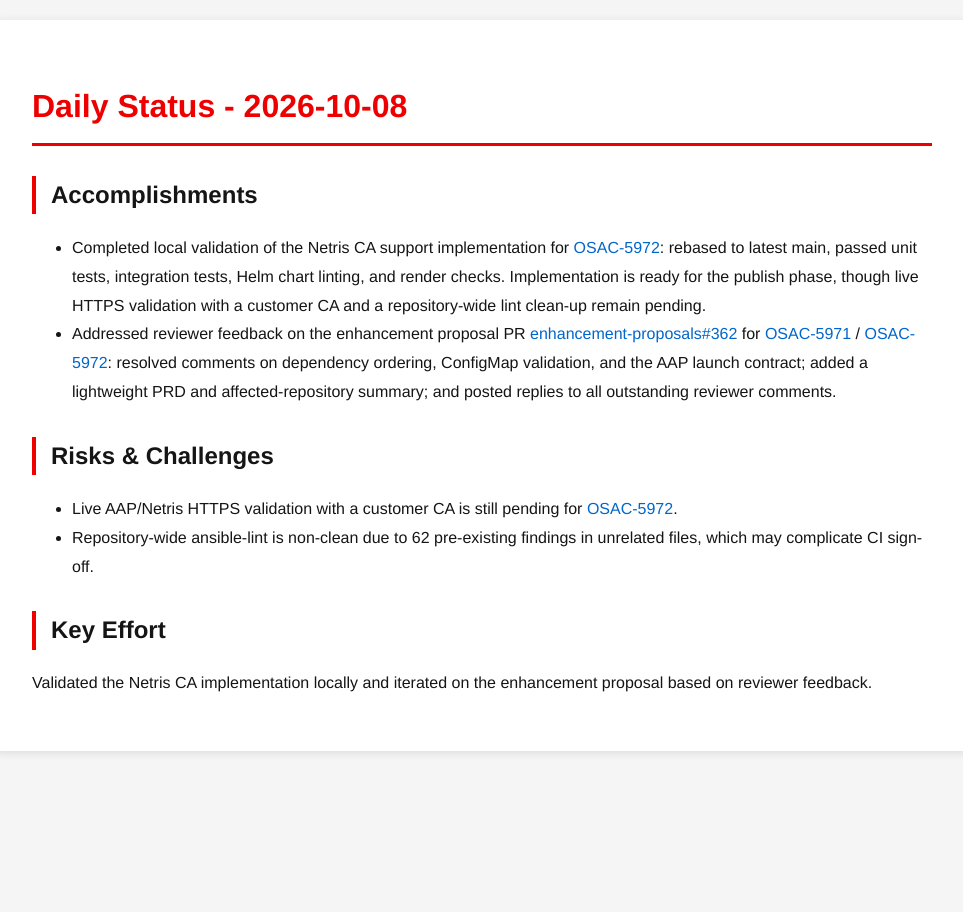
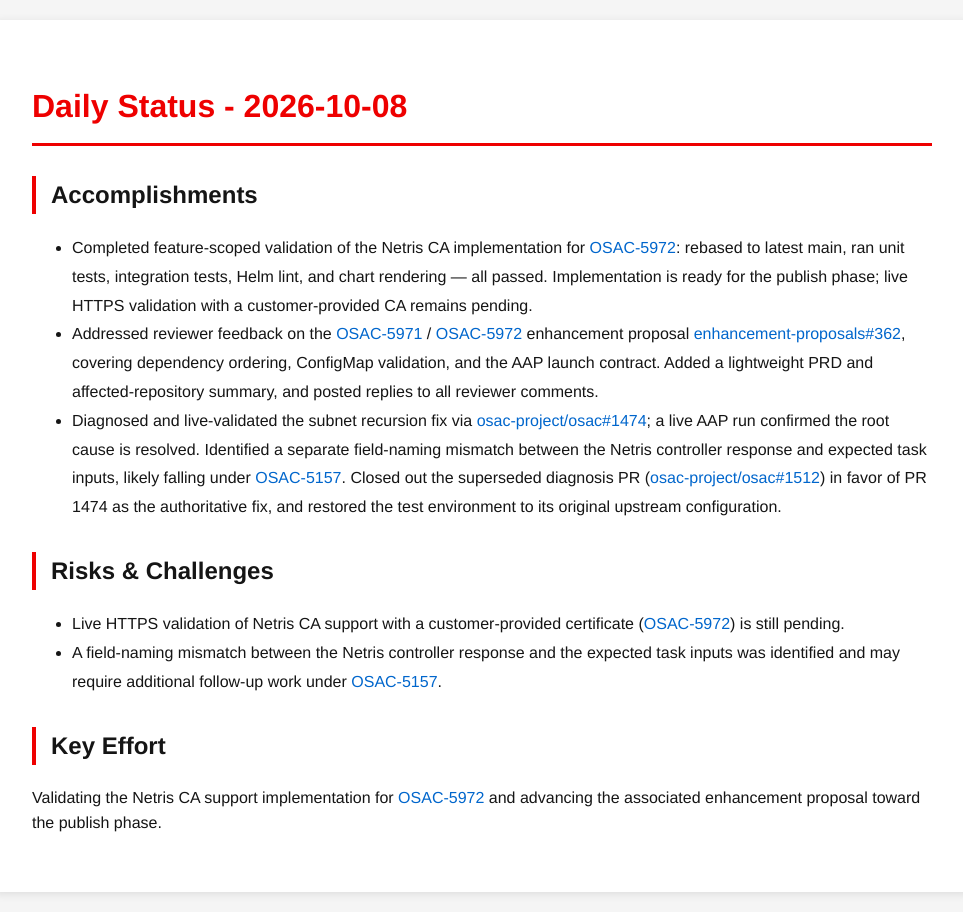
Before and after one commit to tzvatot/daily-status, a Jekyll site: the page built from 2026-10-08.md, in a window 1280 px wide. Shown: the whole page, without its empty margins (158-1121 px from the left). Built offline with Jekyll 4.4.1, drawn with Linux system fonts in a browser that asks for light colours.

Commit message:
Daily status update - 2026-10-08

```diff
--- a/2026-10-08.md
+++ b/2026-10-08.md
@@ -7,12 +7,13 @@
 # Daily Status - 2026-10-08
 
 ## Accomplishments
-- Completed local validation of the Netris CA support implementation for [OSAC-5972](https://redhat.atlassian.net/browse/OSAC-5972): rebased to latest main, passed unit tests, integration tests, Helm chart linting, and render checks. Implementation is ready for the publish phase, though live HTTPS validation with a customer CA and a repository-wide lint clean-up remain pending.
-- Addressed reviewer feedback on the enhancement proposal PR [enhancement-proposals#362](https://github.com/osac-project/enhancement-proposals/pull/362) for [OSAC-5971](https://redhat.atlassian.net/browse/OSAC-5971) / [OSAC-5972](https://redhat.atlassian.net/browse/OSAC-5972): resolved comments on dependency ordering, ConfigMap validation, and the AAP launch contract; added a lightweight PRD and affected-repository summary; and posted replies to all outstanding reviewer comments.
+- Completed feature-scoped validation of the Netris CA implementation for [OSAC-5972](https://redhat.atlassian.net/browse/OSAC-5972): rebased to latest main, ran unit tests, integration tests, Helm lint, and chart rendering — all passed. Implementation is ready for the publish phase; live HTTPS validation with a customer-provided CA remains pending.
+- Addressed reviewer feedback on the [OSAC-5971](https://redhat.atlassian.net/browse/OSAC-5971) / [OSAC-5972](https://redhat.atlassian.net/browse/OSAC-5972) enhancement proposal [enhancement-proposals#362](https://github.com/osac-project/enhancement-proposals/pull/362), covering dependency ordering, ConfigMap validation, and the AAP launch contract. Added a lightweight PRD and affected-repository summary, and posted replies to all reviewer comments.
+- Diagnosed and live-validated the subnet recursion fix via [osac-project/osac#1474](https://github.com/osac-project/osac/pull/1474); a live AAP run confirmed the root cause is resolved. Identified a separate field-naming mismatch between the Netris controller response and expected task inputs, likely falling under [OSAC-5157](https://redhat.atlassian.net/browse/OSAC-5157). Closed out the superseded diagnosis PR ([osac-project/osac#1512](https://github.com/osac-project/osac/pull/1512)) in favor of PR 1474 as the authoritative fix, and restored the test environment to its original upstream configuration.
 
 ## Risks & Challenges
-- Live AAP/Netris HTTPS validation with a customer CA is still pending for [OSAC-5972](https://redhat.atlassian.net/browse/OSAC-5972).
-- Repository-wide ansible-lint is non-clean due to 62 pre-existing findings in unrelated files, which may complicate CI sign-off.
+- Live HTTPS validation of Netris CA support with a customer-provided certificate ([OSAC-5972](https://redhat.atlassian.net/browse/OSAC-5972)) is still pending.
+- A field-naming mismatch between the Netris controller response and the expected task inputs was identified and may require additional follow-up work under [OSAC-5157](https://redhat.atlassian.net/browse/OSAC-5157).
 
 ## Key Effort
-Validated the Netris CA implementation locally and iterated on the enhancement proposal based on reviewer feedback.
+Validating the Netris CA support implementation for [OSAC-5972](https://redhat.atlassian.net/browse/OSAC-5972) and advancing the associated enhancement proposal toward the publish phase.
```
